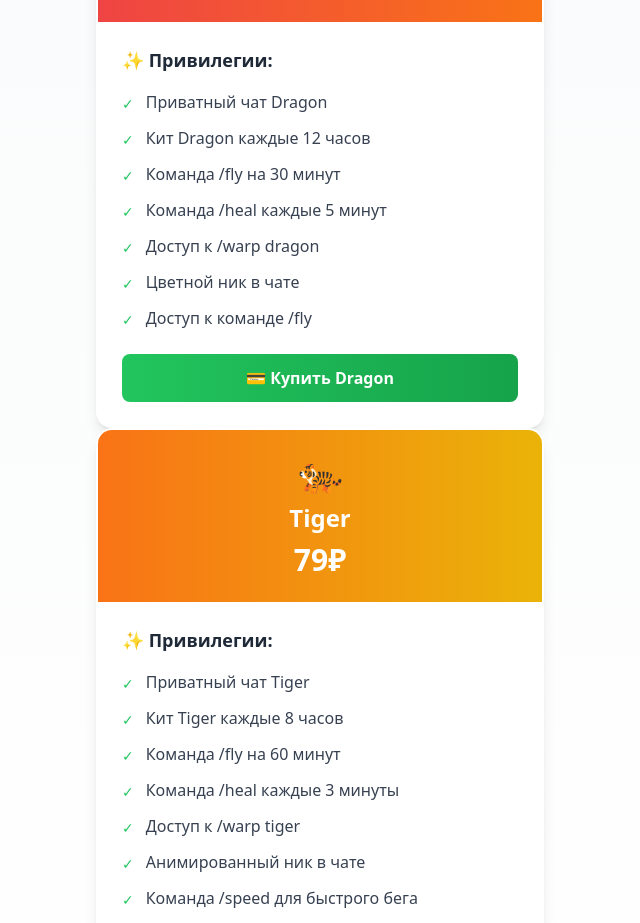
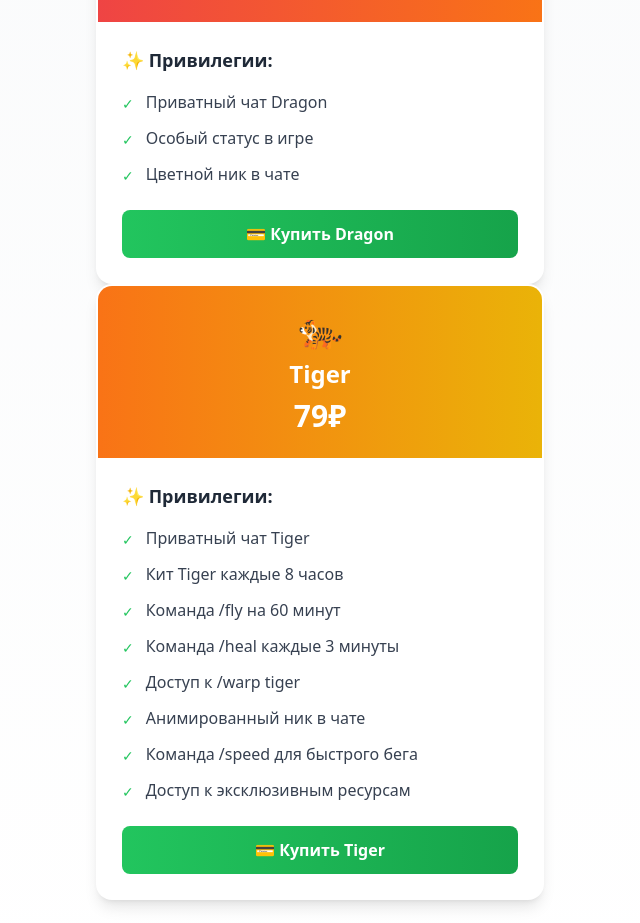
Before and after one commit to pr-poehali-dev/minecraft-site-fawalgrief, a React (Vite) app: page / in a window 1280 px wide. Shown: the part 1880-2803 px from the top of the page, without its empty margins (320-960 px from the left). Built offline with nearby package versions, Linux system fonts and the light colour scheme.

Commit message:
Удаление команд доната в Dragon

```diff
--- a/src/components/DonatePackages.tsx
+++ b/src/components/DonatePackages.tsx
@@ -7,12 +7,8 @@ const DonatePackages = () => {
       icon: "🐉",
       privileges: [
         "Приватный чат Dragon",
-        "Кит Dragon каждые 12 часов",
-        "Команда /fly на 30 минут",
-        "Команда /heal каждые 5 минут",
-        "Доступ к /warp dragon",
+        "Особый статус в игре",
         "Цветной ник в чате",
-        "Доступ к команде /fly",
       ],
     },
     {
```
